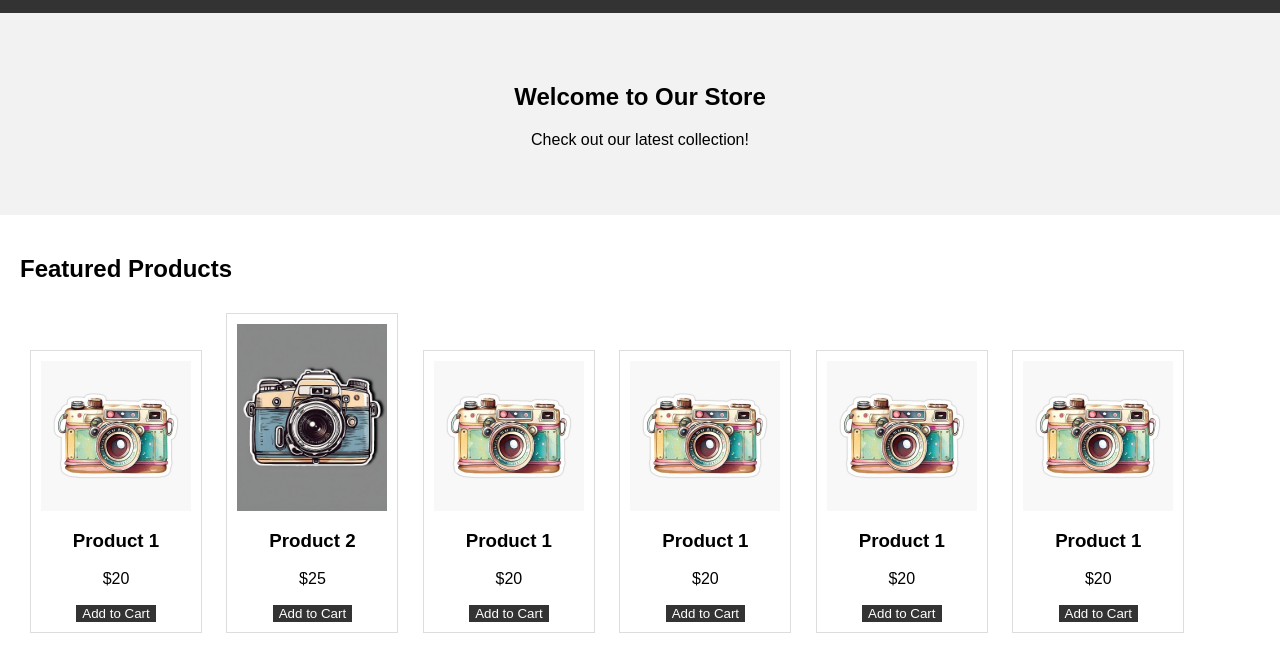
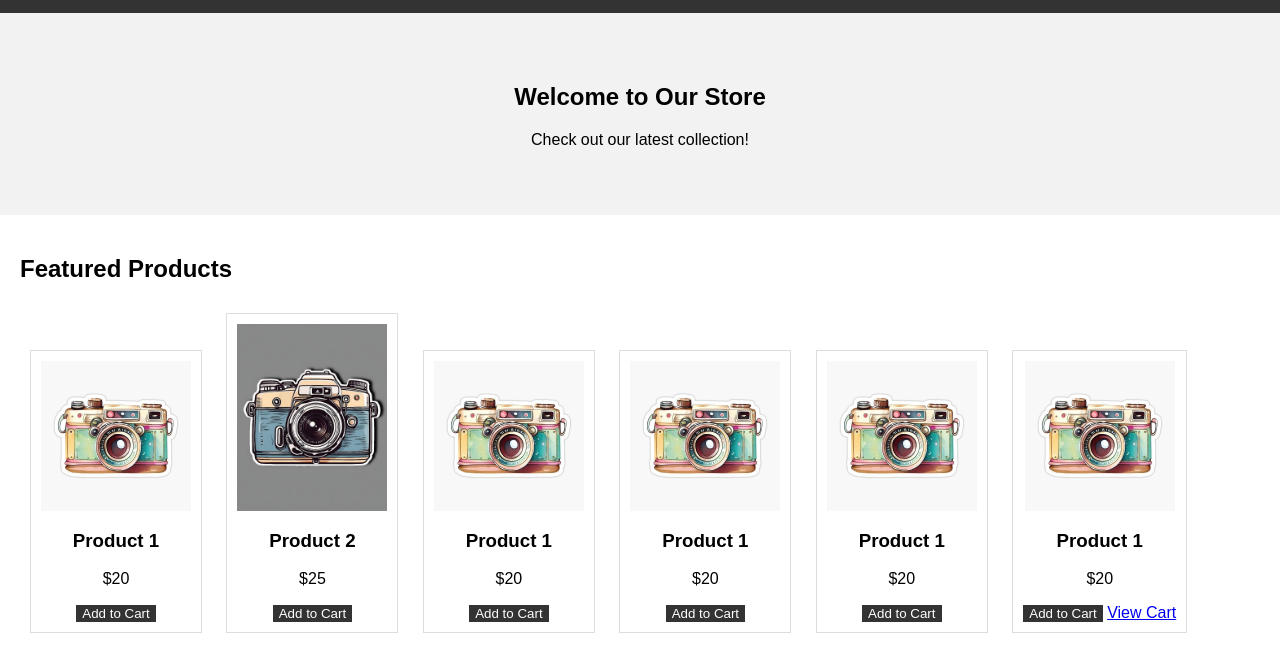
Before and after one commit to PARINITHATK/clothing-website, a plain HTML site: page index.html in a window 1280 px wide. Shown: the part 115-786 px from the top of the page. Drawn offline with Linux system fonts and the light colour scheme.

Commit message:
Update index.html

```diff
--- a/index.html
+++ b/index.html
@@ -78,6 +78,8 @@ height="0" width="0" style="display:none;visibility:hidden"></iframe></noscript>
             <h3>Product 1</h3>
             <p>$20</p>
             <button class="add-to-cart" data-product="Product 1" data-price="20">Add to Cart</button>
+            <a href="cart.html" class="view-cart-btn">View Cart</a>
+
         </div>
     </section>
 
```
